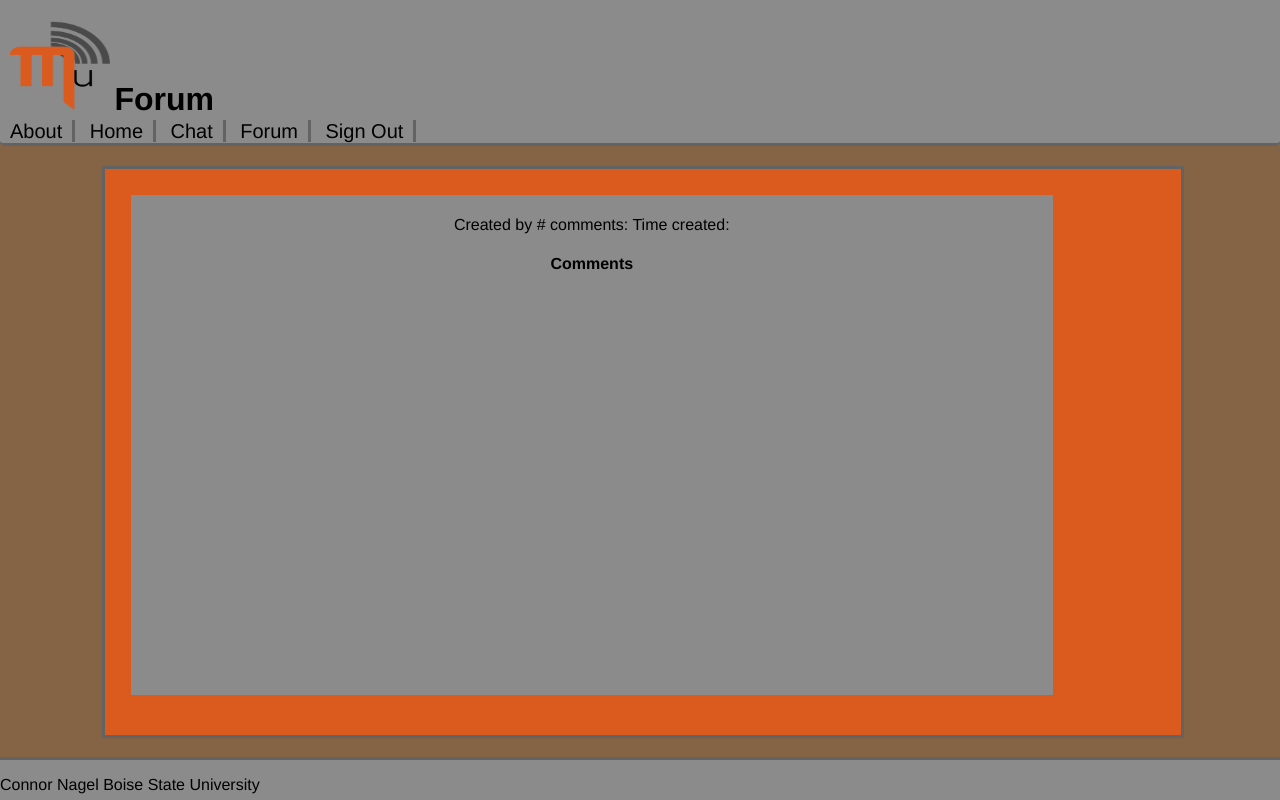
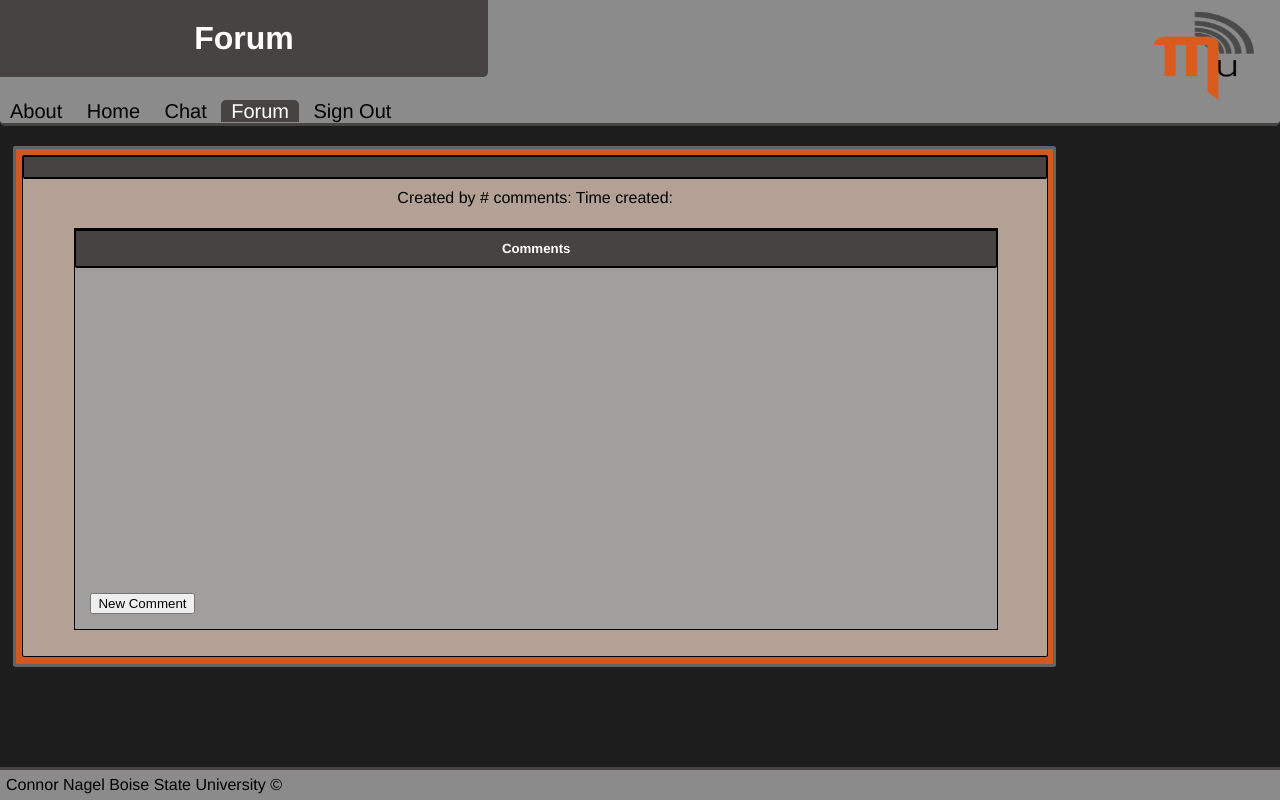
Before and after one commit to connornagel586/Muphonic, a PHP site: page /forum_page.php?topic_id=1 in a window 1280 px wide. Run offline with PHP 8.4, Linux system fonts and the light colour scheme; the visitor is signed in with stand-in values (Sample User, id 1); data that the repository does not hold is empty.

Commit message:
push for presentation

```diff
--- a/about.php
+++ b/about.php
@@ -8,8 +8,8 @@
 }
 include('template/header.php');
 ?>
-
+	<div class="main">
 				<div class="descriptBody">
-					<p>This site has the forum pages part working, however the chat still needs work because I'm still trying to figure out how to use ajax.</p>
+					<p>The forum's pages have basic functionality. However, the chat still needs work and I need to figure out how to host an audio playlist.</p>
 				</div>
 <?php include('template/footer.php'); ?>
--- a/chat_main.php
+++ b/chat_main.php
@@ -12,7 +12,7 @@
 $dao = new dao();
 include('template/header.php');
 ?>
-
+	<div class="main">
 <div class="user_topics">
 	<div id='mypinned'><h4>Pinned Chats</h4></div>
 </div>
--- a/create_user.php
+++ b/create_user.php
@@ -17,7 +17,7 @@
 unset($_SESSION['presets']);
 unset($_SESSION['messages']);
 ?>
-
+	<div class="main">
 <div id="create_account">
 
   <form  class="create_account_form" action="handlers/loginHandler.php" method="post">
--- a/forum_main.php
+++ b/forum_main.php
@@ -11,7 +11,7 @@
 $dao = new dao();
 include('template/header.php');
 ?>
-
+			<div class="main">
 			<div class="user_topics">
 				<div id='my_topics'><h4>My Topics</h4>
 					<?php
@@ -27,7 +27,7 @@
 					}
 					?>
 				</div>
-				<div id='mypinned'><h4>Pinned Topics</h4></div>
+				<div id='mypinned'><h5>Pinned Topics</h5></div>
 			</div>
 			<div class="topic_panel">
 				<h4>Topics</h4>
--- a/forum_page.php
+++ b/forum_page.php
@@ -13,6 +13,8 @@
 $topic = $dao->get_topic($_GET['topic_id']);
 $createdBy = $dao->find_user($topic['created_by']);
  ?>
+
+ 	<div class="main">
  <div class="topic_page">
    <div id='this_topic'><h4><?php echo $topic['topic_title']?></h4>
      <?php
@@ -23,7 +25,7 @@
 
      ?>
    </div>
-   <div id='comments'><h4>Comments</h4>
+   <div id='comment_panel'><h5>Comments</h5>
 		 	<?php
 				$comments = $dao->get_topic_comments($_GET['topic_id'], 10);
 
@@ -34,7 +36,17 @@
 			      . "</span></div>";
 				}
 			?>
-	 </div>
+
+	 <div class="new_comment">
+	 <button type="button" id="add_comment">New Comment</button>
+	 <form action="handlers/post_handler.php" method="post" class="this_comment" hidden>
+	 <textarea placeholder="comment"  name="comment_text"></textarea><br>
+	 <input type="text" name="user_id" value="<?php echo $_SESSION['user_id'];?>" hidden>
+	 <input type="text" name="topic_id" value=<?php echo $_GET['topic_id'];?> hidden>
+	 <input type="submit" value="Create">
+ </form>
+ </div>
+ </div>
 </div>
 </div>
 
--- a/handlers/dao.php
+++ b/handlers/dao.php
@@ -7,6 +7,12 @@
 	private $username = "lnvexydhh92ltgjy";
 	private $password = "b7j4hazh3x178cdq";
 	private $database = "cdrifsz9vwbwmo0y";
+
+	// private $servername = "localhost";
+	// private $username = "root";
+	// private $password = "";
+	// private $database = "Muphonic";
+
 
 	private function getConnection(){
 
@@ -60,16 +66,17 @@
 
 		$query->execute();
 	}
-	public function create_topic($topicInfo){
+	public function post_topic($topicInfo){
 		$conn = $this->getConnection();
-		$query = $conn->prepare("INSERT INTO `topics` (`topic_id`, `topic_title`, `created_by`, `num_comments`, `time_created`)
-		VALUES (NULL, :topictitle, :created_by, '0', CURRENT_TIMESTAMP);");
+		$query = $conn->prepare("INSERT INTO `topics` (`topic_id`,`topic_title`, `topic_text`, `created_by`, `num_comments`, `time_created`)
+		VALUES (null,:topictitle, :topictext, :created_by, 0, CURRENT_TIMESTAMP);");
+		echo print_r($topicInfo);
+
 		$query->bindParam(':topictitle', $topicInfo['topic_title']);
-		$query->bindParam(':created_by', $topicInfo['created_by']);
-		$query->setFetchMode(PDO::FETCH_ASSOC);
+		$query->bindParam(':topictext', $topicInfo['topic_text']);
+		$query->bindParam(':created_by',$topicInfo['created_by']);
 		$query->execute();
 	}
-
 	public function get_topics($limit){
 		$conn = $this->getConnection();
 		$query = $conn->prepare("SELECT * FROM `topics`  ORDER BY `time_created` DESC LIMIT $limit");
@@ -100,7 +107,6 @@
 		$conn = $this->getConnection();
 		$query = $conn->prepare("SELECT * FROM `topics` where `created_by` =:user_id ORDER BY `time_created` DESC LIMIT $limit");
 		$query->setFetchMode(PDO::FETCH_ASSOC);
-
 		$query->bindParam(':user_id', $user_id);
 		$query->execute();
 
@@ -109,12 +115,10 @@
 	public function post_comment($postInfo){
 		$conn = $this->getConnection();
 		$query = $conn->prepare("INSERT INTO `comments` (comment_id, topic_id, posted_by, comment_text, time_posted)
-		VALUES (:comment_id, :topic_id, :posted_by, :comment_text, :time_posted)");
-		$query->bindParam(':comment_id',	$user_data['comment_id']);
-		$query->bindParam(':topic_id', $user_data['topic_id']);
-		$query->bindParam(':posted_by', $user_data['posted_by']);
-		$query->bindParam(':comment_text', $user_data['comment_text']);
-		$query->bindParam(':time_posted', $user_data['time_posted']);
+		VALUES (null, :topic_id, :posted_by, :comment_text, CURRENT_TIMESTAMP)");
+		$query->bindParam(':topic_id', $postInfo['topic_id']);
+		$query->bindParam(':posted_by', $postInfo['posted_by']);
+		$query->bindParam(':comment_text', $postInfo['comment_text']);
 
 		$query->execute();
 	}
--- a/home_page.php
+++ b/home_page.php
@@ -10,7 +10,7 @@
 }
 include('template/header.php');
 ?>
-
+	<div class="main">
 			<div class="user_body">
 				<div class="comments">
 					<p>User Comments</p>
--- a/index.php
+++ b/index.php
@@ -21,6 +21,8 @@
 unset($_SESSION['presets']);
 unset($_SESSION['messages']);
 ?>
+
+			<div class="main">
 			<div id="login">
 			<form action="handlers/loginHandler.php" method="post">
 				<label>Login:</label><br>
--- a/script/forum.js
+++ b/script/forum.js
@@ -14,6 +14,13 @@
       $("#add_topic").text("New Topic");
     }
   });
-
+  $("#add_comment").click(function(){
+    $(".this_comment").toggle();
+    if($(".this_comment").is(":visible")){
+      $("#add_comment").text("Close Comment");
+    }else{
+      $("#add_comment").text("New Comment");
+    }
+  });
 
 });
--- a/style/forum.css
+++ b/style/forum.css
@@ -2,22 +2,22 @@
 	min-height: 500px;
 	width: 20%;
 	margin: auto 0.5%;
-	background-color:#8b8b8b;
+	background-color:#b3a195;
 	text-align:center;
   display:block;
   float:left;
-	border: solid 2px;
+	border: solid 1px;
 	border-radius: 5px;
 }
 
 .topic_panel{
 	width: 78%;
 	min-height:500px;
-	background-color:#8b8b8b;
+	background-color:#b3a195;
 	text-align:center;
 	float:left;
 	position:relative;
-	border: solid 2px;
+	border: solid 1px;
 	border-radius: 5px;
 }
 .topic{
@@ -28,8 +28,8 @@
 	text-decoration: none;
 	border-color:black;
 	color: black;
-	background-color:#d4d4d4;
-	border-radius: 10px;
+	background-color:#cec3bb;
+	border-radius: 5px;
 	cursor: pointer;
 }
 #topics{
@@ -83,10 +83,69 @@
 float:right;
 }
 .topic_page{
-	width: 90%;
+	width: 100%;
 	min-height:500px;
-	background-color:#8b8b8b;
+	background-color:#b3a195;
 	text-align:center;
 	float:left;
+	margin:auto;
 	position:relative;
+	border: solid 1px;
+	border-radius:2px;
 }
+.main{
+	padding: 0.5%;
+	margin: 20px 19% 80px 1%;
+
+}
+#comment_panel{
+	width:90%;
+	margin:2% 5%;
+	border:solid 1px;
+	position:relative;
+	min-height:400px;
+	background-color: #a09f9d;
+}
+.new_comment{
+	position:absolute;
+	bottom:0;
+	left:0;
+	width:100%;
+}
+.new_comment form{
+	float:left;
+	margin:10px;
+	padding: 5px;
+	border: solid 1px;
+	background-color: #8b8b8b;
+	border: solid 2px;
+	border-radius: 5px;
+	position:absolute;
+	bottom: 5px;
+	left: 100px;
+}
+.new_comment form > textarea[name="title"]{
+	float:left;
+	border: solid 1px;
+	margin:5px;
+	width: 430px;
+	height:60px;
+	border-radius: 5px;
+	resize: none;
+}
+.new_comment form > textarea[name="topic_text"]{
+	float:left;
+	border: solid 1px;
+	margin:5px;
+	width: 550px;
+	height:230px;
+	border-radius: 5px;
+	resize: none;
+}
+#add_comment{
+  margin: 10px;
+	float:left;
+	position:absolute;
+	bottom:5px;
+	left: 5px;
+}
--- a/style/index.css
+++ b/style/index.css
@@ -11,3 +11,7 @@
   position:relative;
   top: 30px;
 }
+.main{
+  margin-left:5%;
+  width:50%;
+}
--- a/style/main.css
+++ b/style/main.css
@@ -10,20 +10,62 @@
 header{
 	background-color: #8b8b8b;
 	height:100px;
-	padding:10px;
+}
+#currentpage{
+	background-color: #484343;
+	color: #FFFFFF;
+	border-radius: 5px 5px 0px 0px;
 }
 header h1{
-	display: inline;
+display:inline-block;
+}
+header img{
+	float:right;
+	margin-right:2%;
+}
+h4{
+	background-color: #484343;
+	color:#FFFFFF;
+	margin: 0px 0px 10px 0px;
+	padding: 10px 0px 10px 0px;
+	border-radius:0px 0px 2px 2px;
+	border: solid 1px;
+	border-bottom-width: 2px;
+	border-color:black;
+}
+h5{
+	background-color: #484343;
+	color:#FFFFFF;
+	margin: 0px 0px 10px 0px;
+	padding: 10px 0px 10px 0px;
+	border-radius:0px 0px 2px 2px;
+	border: solid 1px;
+	border-bottom-width: 2px;
+	border-top-width: 2px;
+	border-color:black;
+}
+h1{
+margin:0;
+padding: 20px;
+background-color: #484343;
+color:#FFFFFF;
+width: 35%;
+border-radius: 0px 0px 5px 0px;
+text-align:center;
 }
 footer{
 	margin: 0;
 	bottom: 0;
 	border-top:outset;
 	width:100%;
-	height:40px;
+	height:30px;
 	background-color:#8b8b8b;
-	border-top-color: #636363;
+	border-top-color: #484343;
 	position:absolute;
+}
+footer p {
+	margin:0;
+	padding:6px;
 }
 #icon{
 	height: 100px;
@@ -33,12 +75,12 @@
 	min-height:100%;
 	position:relative;
 	padding:0 0;
-	background-color: #846445;
+	background-color: #1d1d1d;
 }
 .main{
 	display:block;
 	padding:2%;
-	background-color: #db5a1e;
+	background-color: #d2581f;
 	min-height:200px;
 	width: 80%;
 	margin: 20px 8% 80px 8%;
@@ -57,7 +99,7 @@
 nav {
 	border-bottom: inset;
 	background-color:#8b8b8b;
-	border-bottom-color: #636363;
+	border-bottom-color: #484343;
 	border-radius: 0px 0px 5px 5px;
 }
 nav ul{
@@ -66,7 +108,6 @@
 }
 nav a{
 	display: inline;
-	border-right: solid;
 	margin: 0px;
 	text-decoration: none;
 	font-size: 20px;
--- a/template/footer.php
+++ b/template/footer.php
@@ -1,6 +1,6 @@
 	</div>
 <footer>
-  <p>Connor Nagel Boise State University</p>
+  <p>Connor Nagel Boise State University &copy;</p>
 </footer>
 </div>
 </body>
--- a/template/header.php
+++ b/template/header.php
@@ -21,8 +21,8 @@
 				break;
 
 				case "home_page.php":
-				echo "<link rel=\"stylesheet\" type=\"text/css\" href=\"style/forum.css\">";
-				$pageTitle ="Home Page";
+				echo "<link rel=\"stylesheet\" type=\"text/css\" href=\"style/home.css\">";
+				$pageTitle = $_SESSION['username'];
 				break;
 
 				case "about_home":
@@ -60,28 +60,32 @@
 		<body>
 			<div id="container">
 				<header>
-					<img src="images/mu.png" id="icon">
 					<h1><?php echo $pageTitle?></h1>
+					<img src="images/mu.png" id="icon"></img>
 				</header>
 
 				<nav>
 					<ul>
 						<?php
 						if(isset($_SESSION['user_id'])){
-							echo "<a href=\"about.php\">About</a>
-							<a href=\"home_page.php\">Home</a>
-							<a href=\"chat_main.php\">Chat</a>
-							<a href=\"forum_main.php\">Forum</a>
+							echo "<a ". (($pageTitle == "About")? "id=\"currentpage\"":"")
+							. "href=\"about.php\">About</a>
+							<a ". (($pageTitle == "Home Page")? "id=\"currentpage\"":"")
+							. "href=\"home_page.php\">Home</a>
+							<a ". (($pageTitle == "Chat")? "id=\"currentpage\"":"")
+							. "href=\"chat_main.php\">Chat</a>
+							<a ". (($pageTitle == "Forum")? "id=\"currentpage\"":"")
+							. "href=\"forum_main.php\">Forum</a>
 							<a href=\"handlers/signoutHandler.php\">Sign Out</a>";
 						}
 						else if($_SESSION['current_page'] == "about_index"){
 							echo "<a href=\"about.php\">About</a>
-							<a href=\"index.php\">Index</a>";
+							<a href=\"index.php\">Login</a>";
 						}
 						else{
 						echo "<a href=\"about.php\">About</a>";
 					}
+
 						?>
 					</ul>
 				</nav>
-				<div class="main">
```
Also changed, not shown: handlers/post_handler.php (+26 -0 lines), sql/sqldata.sql (+14 -0 lines), style/about.css (+6 -3 lines), style/home.css (+18 -0 lines).
